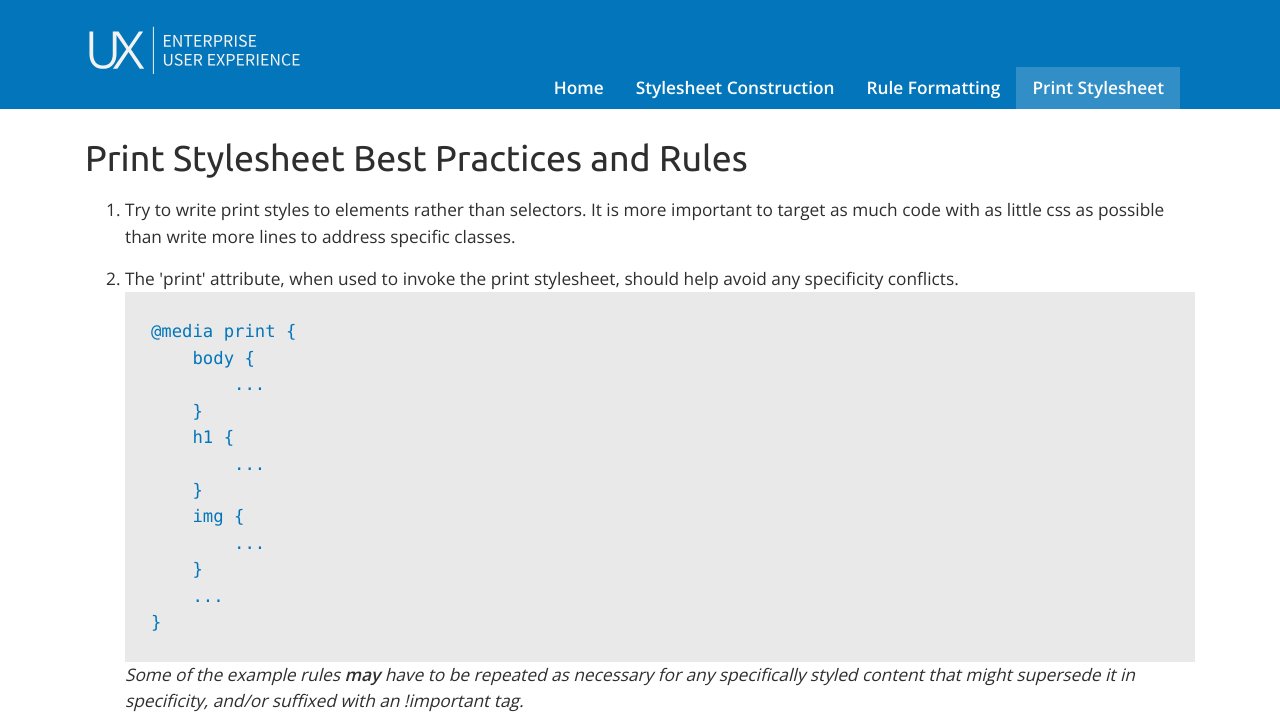
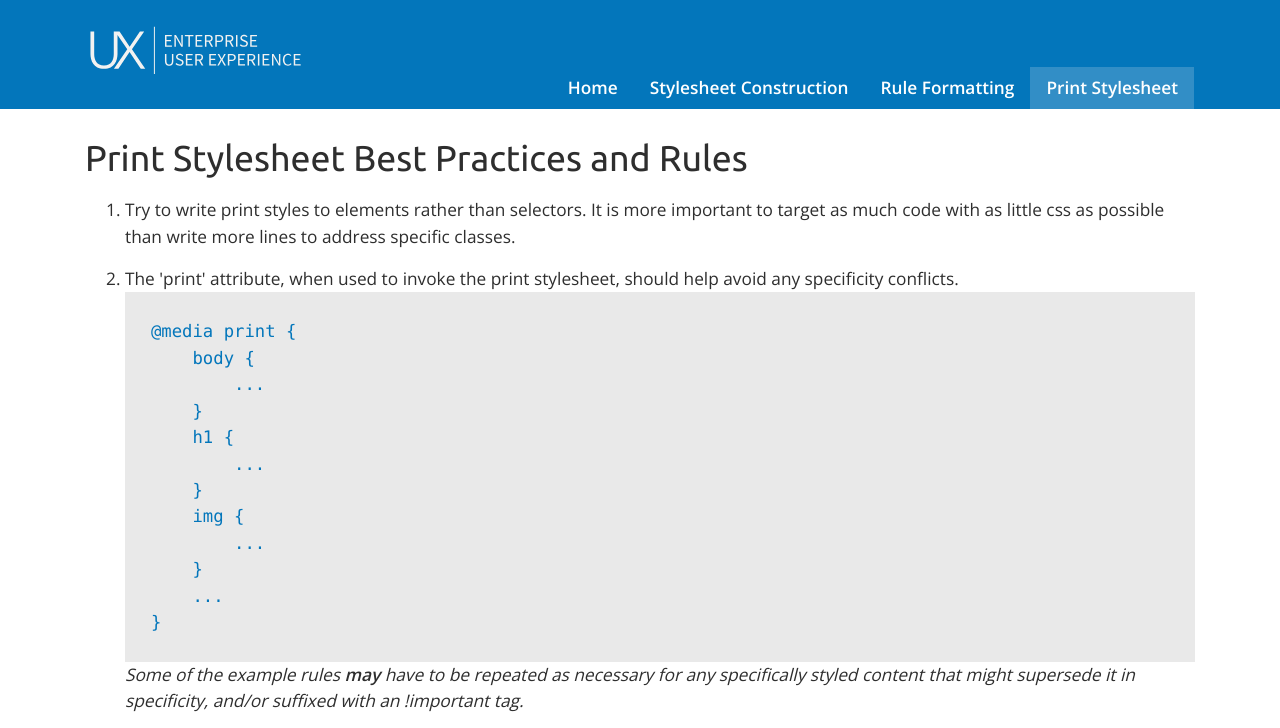
Before and after one commit to unumux/enterprise-css-standards, a website: page print.html in a window 1280 px wide. Shown: the top 728 px of the page. Drawn offline with nearby package versions, Linux system fonts and the light colour scheme.

Commit message:
reworks containers on nav and header

```diff
--- a/print.html
+++ b/print.html
@@ -10,7 +10,8 @@
 <body>
     <div class="willow-page-container">
         <header class="willow-page-header" role="banner">
-            <div class="container willow-page-header__container">
+            <div class="container-fluid">
+                <div class="willow-page-header__container">
                     <div class="willow-page-header__branding">
                         <a href="./index.html" class="willow-logo-link" aria-label="Go to home page">
                             <img src="assets/logo.svg" />
@@ -23,7 +24,6 @@
                     <div class="willow-page-header__content">
                         <div class="willow-page-header__navigation">
                             <nav class="willow-primary-nav">
-                            <div class="container">
                                 <ul class="willow-primary-nav__list">
                                     <li class="willow-primary-nav__item">
                                         <a class="willow-primary-nav__link" href="./index.html">Home</a>
@@ -38,8 +38,8 @@
                                         <a class="willow-primary-nav__link willow-primary-nav__link--active" href="./print.html">Print Stylesheet</a>
                                     </li>
                                 </ul>
+                            </nav>
                         </div>
-                        </nav>
                     </div>
                 </div>
             </div>
```
Also changed, not shown: construction.html (+3 -3 lines), formatting.html (+5 -5 lines), index.html (+3 -1 lines). Lines whose indentation alone changed are shown as unchanged.
